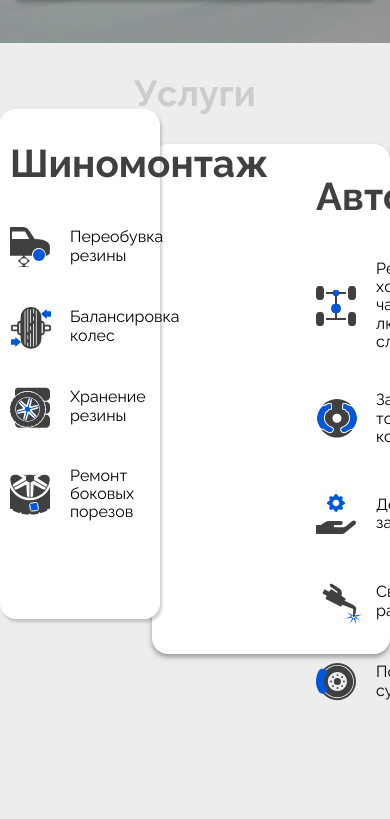
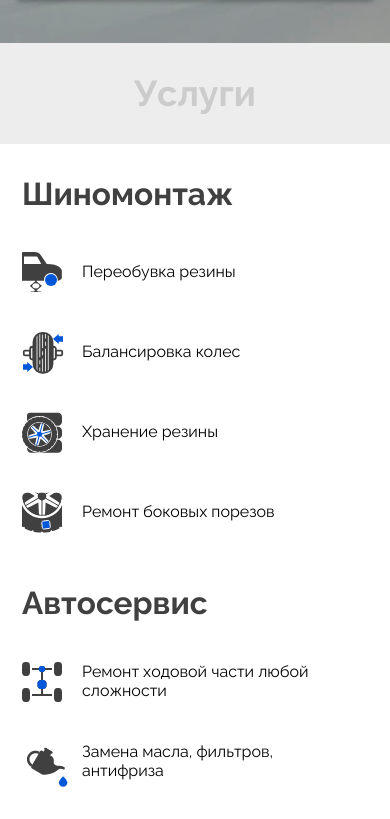
Before and after one commit to JohnnyProduction/nadejniy-website, a website: page app/index.html in a window 390 px wide. Shown: the part 861-1680 px from the top of the page. Drawn offline with nearby package versions, Linux system fonts and the light colour scheme.

Commit message:
adaptive services

```diff
--- a/app/scss/_media.scss
+++ b/app/scss/_media.scss
@@ -29,9 +29,86 @@
 }
 
 @media (max-width: 1040px) {
+  .page-title h2 {
+    font-size: 100px;
+  }
 
+  .services__refit {
+    max-width: 1040px;
+    width: 34%;
+  }
+
+  .services__refit-content {
+    padding-left: 22px;
+  }
+
+  .services__repair {
+    max-width: 1040px;
+    width: 70%;
+  }
+
+  .services__repair-content {
+    padding-left: 120px;
+  }
 }
 
+@media (max-width: 768px) {
+  .page-title h2 {
+    font-size: 56px;
+  }
+  .services__repair-content {
+    padding-left: 101px;
+  }
+  .services__refit {
+    max-width: 768px;
+    width: 34%;
+    height: 548px;
+  }
+  .services__repair {
+    max-width: 768px;
+    width: 71%;
+    height: 548px;
+  }
+  .services__inner .services-title {
+    font-size: 27px;
+  }
+}
+
+@media (max-width: 700px) {
+  .services {
+    height: unset;
+  }
+  .services__inner {
+
+  }
+  .services__refit {
+    position: static;
+    width: 100%;
+    height: auto;
+    border-radius: 0;
+    box-shadow: none;
+  }
+  .services__refit-content {
+    width: auto;
+    margin: 0;
+    padding: 32px 0 0 22px;
+  }
+  .services__repair {
+    position: static;
+    width: 100%;
+    height: auto;
+    border-radius: 0;
+    box-shadow: none;
+  }
+  .services__repair-content {
+    width: auto;
+    margin: 0;
+    padding: 53px 0 30px 22px;
+  }
+  .repair-width {
+    display: block;
+  }
+}
 @media (max-width: 480px) {
   .page-title h2 {
     font-size: 36px;
```
Also changed, not shown: app/css/style.min.css.
